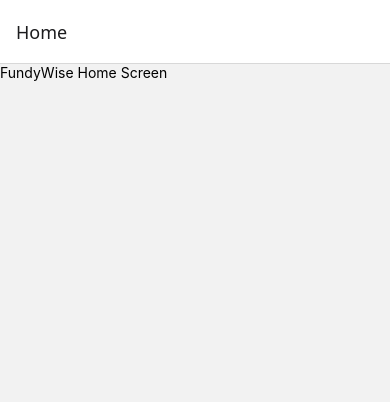
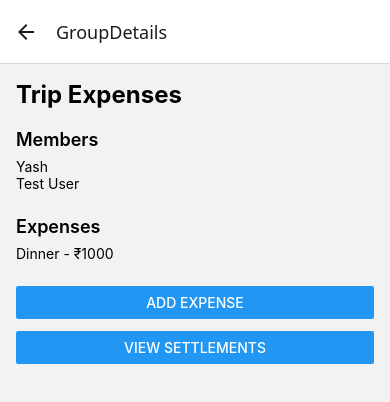
Before and after one commit to FundyLord/FundyWise, a React Native app in the folder mobile-app/: screen /GroupDetails in a window 390 px wide. Shown: the top 402 px of the page. Built offline with nearby package versions, Linux system fonts and the light colour scheme.

Commit message:
feat: implement mobile navigation and screen structure

```diff
--- a/mobile-app/src/navigation/AppNavigator.tsx
+++ b/mobile-app/src/navigation/AppNavigator.tsx
@@ -1,15 +1,12 @@
 import { createNativeStackNavigator } from "@react-navigation/native-stack";
-import { View, Text } from "react-native";
+
+import HomeScreen from "../screens/HomeScreen";
+import GroupsListScreen from "../screens/GroupsListScreen";
+import GroupDetailsScreen from "../screens/GroupDetailsScreen";
+import AddExpenseScreen from "../screens/AddExpenseScreen";
+import SettlementScreen from "../screens/SettlementScreen";
 
 const Stack = createNativeStackNavigator();
-
-function HomeScreen() {
-  return (
-    <View>
-      <Text>FundyWise Home Screen</Text>
-    </View>
-  );
-}
 
 export default function AppNavigator() {
   return (
@@ -18,6 +15,26 @@
         name="Home"
         component={HomeScreen}
       />
+
+      <Stack.Screen
+        name="GroupsList"
+        component={GroupsListScreen}
+      />
+
+      <Stack.Screen
+        name="GroupDetails"
+        component={GroupDetailsScreen}
+      />
+
+      <Stack.Screen
+        name="AddExpense"
+        component={AddExpenseScreen}
+      />
+
+      <Stack.Screen
+        name="Settlements"
+        component={SettlementScreen}
+      />
     </Stack.Navigator>
   );
 }
--- /dev/null
+++ b/mobile-app/src/screens/AddExpenseScreen.tsx
@@ -0,0 +1,68 @@
+import { useState } from "react";
+import {
+  View,
+  Text,
+  StyleSheet,
+  TextInput,
+  Button,
+} from "react-native";
+import { SafeAreaView } from "react-native-safe-area-context";
+
+export default function AddExpenseScreen() {
+  const [description, setDescription] = useState("");
+  const [amount, setAmount] = useState("");
+  const [paidBy, setPaidBy] = useState("");
+
+  return (
+    <SafeAreaView style={styles.container}>
+      <Text style={styles.title}>Add Expense</Text>
+
+      <TextInput
+        style={styles.input}
+        placeholder="Expense Description"
+        value={description}
+        onChangeText={setDescription}
+      />
+
+      <TextInput
+        style={styles.input}
+        placeholder="Amount"
+        keyboardType="numeric"
+        value={amount}
+        onChangeText={setAmount}
+      />
+
+      <TextInput
+        style={styles.input}
+        placeholder="Paid By"
+        value={paidBy}
+        onChangeText={setPaidBy}
+      />
+
+      <Button
+        title="Add Expense"
+        onPress={() => {}}
+      />
+    </SafeAreaView>
+  );
+}
+
+const styles = StyleSheet.create({
+  container: {
+    flex: 1,
+    padding: 16,
+  },
+
+  title: {
+    fontSize: 24,
+    fontWeight: "bold",
+    marginBottom: 20,
+  },
+
+  input: {
+    borderWidth: 1,
+    borderRadius: 8,
+    padding: 12,
+    marginBottom: 16,
+  },
+});
--- /dev/null
+++ b/mobile-app/src/screens/GroupDetailsScreen.tsx
@@ -0,0 +1,64 @@
+import { View, Text, StyleSheet, Button } from "react-native";
+import { useNavigation } from "@react-navigation/native";
+
+export default function GroupDetailsScreen() {
+  const navigation = useNavigation();
+
+  return (
+    <View style={styles.container}>
+      <Text style={styles.groupName}>Trip Expenses</Text>
+
+      <View style={styles.section}>
+        <Text style={styles.sectionTitle}>Members</Text>
+        <Text>Yash</Text>
+        <Text>Test User</Text>
+      </View>
+
+      <View style={styles.section}>
+        <Text style={styles.sectionTitle}>Expenses</Text>
+        <Text>Dinner - ₹1000</Text>
+      </View>
+
+      <View style={styles.buttonContainer}>
+        <Button
+          title="Add Expense"
+          onPress={() => navigation.navigate("AddExpense" as never)}
+        />
+      </View>
+
+      <View style={styles.buttonContainer}>
+        <Button
+          title="View Settlements"
+          onPress={() => navigation.navigate("Settlements" as never)}
+        />
+      </View>
+    </View>
+  );
+}
+
+const styles = StyleSheet.create({
+  container: {
+    flex: 1,
+    padding: 16,
+  },
+
+  groupName: {
+    fontSize: 24,
+    fontWeight: "bold",
+    marginBottom: 20,
+  },
+
+  section: {
+    marginBottom: 24,
+  },
+
+  sectionTitle: {
+    fontSize: 18,
+    fontWeight: "600",
+    marginBottom: 8,
+  },
+
+  buttonContainer: {
+    marginBottom: 12,
+  },
+});
--- /dev/null
+++ b/mobile-app/src/screens/GroupsListScreen.tsx
@@ -0,0 +1,45 @@
+import { View, Text, StyleSheet, Button } from "react-native";
+import { useNavigation } from "@react-navigation/native";
+
+export default function GroupsListScreen() {
+  const navigation = useNavigation();
+
+  return (
+    <View style={styles.container}>
+      <Text style={styles.title}>Your Groups</Text>
+
+      <View style={styles.groupCard}>
+        <Text style={styles.groupName}>Trip Expenses</Text>
+
+        <Button
+          title="View Details"
+          onPress={() => navigation.navigate("GroupDetails" as never)}
+        />
+      </View>
+    </View>
+  );
+}
+
+const styles = StyleSheet.create({
+  container: {
+    flex: 1,
+    padding: 16,
+  },
+
+  title: {
+    fontSize: 24,
+    fontWeight: "bold",
+    marginBottom: 20,
+  },
+
+  groupCard: {
+    padding: 16,
+    borderWidth: 1,
+    borderRadius: 8,
+  },
+
+  groupName: {
+    fontSize: 18,
+    marginBottom: 12,
+  },
+});
--- /dev/null
+++ b/mobile-app/src/screens/HomeScreen.tsx
@@ -0,0 +1,48 @@
+import { View, Text, StyleSheet, Button } from "react-native";
+import { useNavigation } from "@react-navigation/native";
+
+export default function HomeScreen() {
+  const navigation = useNavigation();
+
+  return (
+    <View style={styles.container}>
+      <Text style={styles.title}>FundyWise</Text>
+
+      <Text style={styles.subtitle}>
+        Smart Expense Splitting & Debt Optimization
+      </Text>
+
+      <View style={styles.buttonContainer}>
+        <Button
+          title="Open Group"
+          onPress={() => navigation.navigate("GroupsList" as never)}
+        />
+      </View>
+    </View>
+  );
+}
+
+const styles = StyleSheet.create({
+  container: {
+    flex: 1,
+    justifyContent: "center",
+    alignItems: "center",
+    padding: 24,
+  },
+
+  title: {
+    fontSize: 32,
+    fontWeight: "bold",
+    marginBottom: 12,
+  },
+
+  subtitle: {
+    fontSize: 16,
+    textAlign: "center",
+  },
+
+  buttonContainer: {
+    marginTop: 24,
+    width: 200,
+  },
+});
--- /dev/null
+++ b/mobile-app/src/screens/SettlementScreen.tsx
@@ -0,0 +1,49 @@
+import { View, Text, StyleSheet } from "react-native";
+import { SafeAreaView } from "react-native-safe-area-context";
+
+export default function SettlementScreen() {
+  return (
+    <SafeAreaView style={styles.container}>
+      <Text style={styles.title}>Settlements</Text>
+
+      <View style={styles.card}>
+        <Text style={styles.transactionText}>
+          User 2 pays User 1
+        </Text>
+
+        <Text style={styles.amount}>
+          ₹500
+        </Text>
+      </View>
+    </SafeAreaView>
+  );
+}
+
+const styles = StyleSheet.create({
+  container: {
+    flex: 1,
+    padding: 16,
+  },
+
+  title: {
+    fontSize: 24,
+    fontWeight: "bold",
+    marginBottom: 20,
+  },
+
+  card: {
+    borderWidth: 1,
+    borderRadius: 8,
+    padding: 16,
+  },
+
+  transactionText: {
+    fontSize: 18,
+    marginBottom: 8,
+  },
+
+  amount: {
+    fontSize: 20,
+    fontWeight: "bold",
+  },
+});
```
Also changed, not shown: mobile-app/src/screens/GroupScreen.tsx (added).
